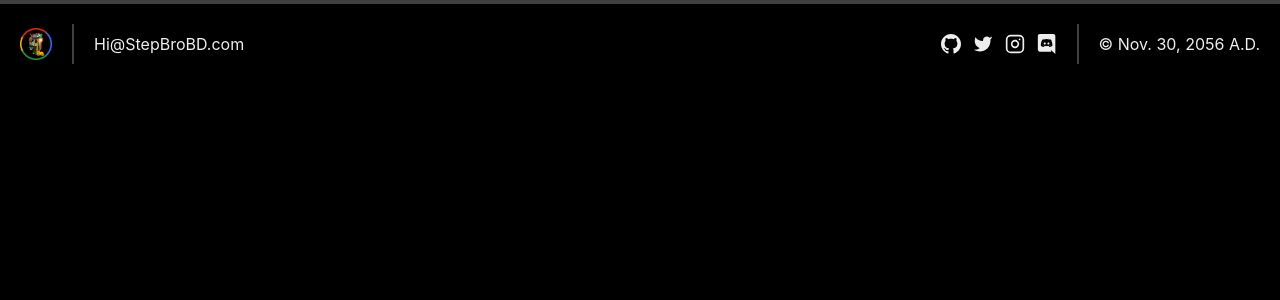
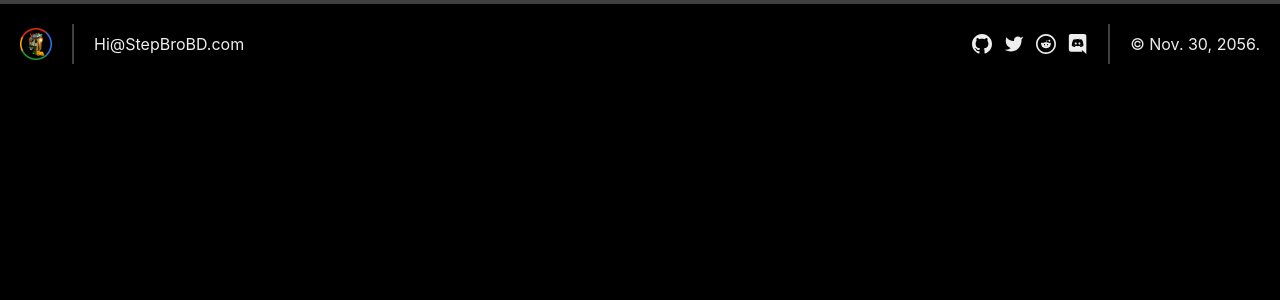
Before and after one commit to stepbrobd/stepbrobd, a Next.js app: page / in a window 1280 px wide. Shown: the top 300 px of the page. Built offline with nearby package versions, Linux system fonts and the light colour scheme.

Commit message:
footer update

```diff
--- a/src/components/footer.tsx
+++ b/src/components/footer.tsx
@@ -6,53 +6,66 @@ import {FunctionComponent} from "react"
 const Footer: FunctionComponent = () => {
     return (
         <footer className="border-t-2 border-neutral-700">
-            <div className="container px-5 pt-5 pb-4 mx-auto flex items-center sm:flex-row flex-col">
+            <div className="container flex flex-row items-center mx-auto px-5 pt-5 pb-4">
+                <div
+                    className="container flex flex-col sm:flex-row items-center border-neutral-700"> {/* footer - left side */}
                     <Link href="/">
-                    <a className="flex title-font items-center md:justify-start justify-center">
+                        <a className="flex justify-center items-center">
                             <Image src="/favicons/favicon-96x96.png" width={32} height={32} alt="StepBroBD"/>
                         </a>
                     </Link>
                     <Link href="mailto:Hi@StepBroBD.com?subject=Hi!">
-                    <a className="text-m mt-4 sm:ml-5 sm:pl-5 sm:border-l-2 border-neutral-700 sm:py-2 sm:mt-0">
+                        <a className="text-m border-neutral-700 sm:ml-5 sm:pl-5 sm:border-l-2 sm:py-2">
                             <span>Hi@StepBroBD.com</span>
                         </a>
                     </Link>
-                <span className="inline-flex sm:ml-auto sm:mt-0 mt-4 justify-center sm:justify-start">
-                    <Link href="https://github.com/StepBroBD"><a className="ml-3" target="_blank">
+                </div>
+
+                <div
+                    className="container flex flex-col sm:flex-row items-center border-neutral-700"> {/* footer - right side */}
+                    <span className="inline-flex justify-center sm:ml-auto">
+                        <Link href="https://github.com/StepBroBD">
+                            <a className="ml-3" target="_blank">
                                 <svg fill="currentColor" strokeLinecap="round" strokeLinejoin="round"
                                      strokeWidth="2" className="w-5 h-5" viewBox="0 0 24 24">
                                     <path
                                         d="M12 0c-6.626 0-12 5.373-12 12 0 5.302 3.438 9.8 8.207 11.387.599.111.793-.261.793-.577v-2.234c-3.338.726-4.033-1.416-4.033-1.416-.546-1.387-1.333-1.756-1.333-1.756-1.089-.745.083-.729.083-.729 1.205.084 1.839 1.237 1.839 1.237 1.07 1.834 2.807 1.304 3.492.997.107-.775.418-1.305.762-1.604-2.665-.305-5.467-1.334-5.467-5.931 0-1.311.469-2.381 1.236-3.221-.124-.303-.535-1.524.117-3.176 0 0 1.008-.322 3.301 1.23.957-.266 1.983-.399 3.003-.404 1.02.005 2.047.138 3.006.404 2.291-1.552 3.297-1.23 3.297-1.23.653 1.653.242 2.874.118 3.176.77.84 1.235 1.911 1.235 3.221 0 4.609-2.807 5.624-5.479 5.921.43.372.823 1.102.823 2.222v3.293c0 .319.192.694.801.576 4.765-1.589 8.199-6.086 8.199-11.386 0-6.627-5.373-12-12-12z"/>
                                 </svg>
-                    </a></Link>
-                    <Link href="https://twitter.com/StepBroBD"><a className="ml-3" target="_blank">
+                        </a>
+                        </Link>
+                        <Link href="https://twitter.com/StepBroBD">
+                            <a className="ml-3" target="_blank">
                                 <svg fill="currentColor" strokeLinecap="round" strokeLinejoin="round" strokeWidth="2"
                                      className="w-5 h-5" viewBox="0 0 24 24">
                                     <path
                                         d="M23 3a10.9 10.9 0 01-3.14 1.53 4.48 4.48 0 00-7.86 3v1A10.66 10.66 0 013 4s-4 9 5 13a11.64 11.64 0 01-7 2c9 5 20 0 20-11.5a4.5 4.5 0 00-.08-.83A7.72 7.72 0 0023 3z"/>
                                 </svg>
-                    </a></Link>
-                    <Link href="https://www.instagram.com/StepBroBD"><a className="ml-3" target="_blank">
-                        <svg fill="none" stroke="currentColor" strokeLinecap="round" strokeLinejoin="round"
+                            </a>
+                        </Link>
+                        <Link href="https://www.reddit.com/user/StepBroBD">
+                            <a className="ml-3" target="_blank">
+                                <svg fill="currentColor" stroke="none" strokeLinecap="round" strokeLinejoin="round"
                                      strokeWidth="2" className="w-5 h-5" viewBox="0 0 24 24">
-                            <rect width="20" height="20" x="2" y="2" rx="5" ry="5"/>
-                            <path d="M16 11.37A4 4 0 1112.63 8 4 4 0 0116 11.37zm1.5-4.87h.01"/>
-                        </svg>
-                    </a></Link>
-                    <Link href="https://discordapp.com/users/664337668842192899"><a className="ml-3" target="_blank">
+                                    <path
+                                        d="M12 2c5.514 0 10 4.486 10 10s-4.486 10-10 10-10-4.486-10-10 4.486-10 10-10zm0-2c-6.627 0-12 5.373-12 12s5.373 12 12 12 12-5.373 12-12-5.373-12-12-12zm6 11.889c0-.729-.596-1.323-1.329-1.323-.358 0-.681.143-.92.373-.905-.595-2.13-.975-3.485-1.023l.742-2.334 2.008.471-.003.029c0 .596.487 1.082 1.087 1.082.599 0 1.086-.485 1.086-1.082s-.488-1.082-1.087-1.082c-.46 0-.852.287-1.01.69l-2.164-.507c-.094-.023-.191.032-.22.124l-.827 2.603c-1.419.017-2.705.399-3.65 1.012-.237-.219-.552-.356-.9-.356-.732.001-1.328.594-1.328 1.323 0 .485.267.905.659 1.136-.026.141-.043.283-.043.429-.001 1.955 2.404 3.546 5.359 3.546 2.956 0 5.36-1.591 5.36-3.546 0-.137-.015-.272-.038-.405.416-.224.703-.657.703-1.16zm-8.612.908c0-.434.355-.788.791-.788.436 0 .79.353.79.788 0 .434-.355.787-.79.787-.436.001-.791-.352-.791-.787zm4.53 2.335c-.398.396-1.024.589-1.912.589l-.007-.001-.007.001c-.888 0-1.514-.193-1.912-.589-.073-.072-.073-.19 0-.262.072-.072.191-.072.263 0 .325.323.864.481 1.649.481l.007.001.007-.001c.784 0 1.324-.157 1.649-.481.073-.072.19-.072.263 0 .073.072.073.19 0 .262zm-.094-1.547c-.436 0-.79-.353-.79-.787 0-.434.355-.788.79-.788.436 0 .79.353.79.788 0 .434-.354.787-.79.787z"/>                        </svg>
+                            </a>
+                        </Link>
+                        <Link href="https://discordapp.com/users/664337668842192899">
+                            <a className="ml-3" target="_blank">
                                 <svg fill="currentColor" strokeLinecap="round" strokeLinejoin="round"
                                      strokeWidth="2" className="w-5 h-5" viewBox="0 0 24 24">
                                     <path
                                         d="M19.54 0c1.356 0 2.46 1.104 2.46 2.472v21.528l-2.58-2.28-1.452-1.344-1.536-1.428.636 2.22h-13.608c-1.356 0-2.46-1.104-2.46-2.472v-16.224c0-1.368 1.104-2.472 2.46-2.472h16.08zm-4.632 15.672c2.652-.084 3.672-1.824 3.672-1.824 0-3.864-1.728-6.996-1.728-6.996-1.728-1.296-3.372-1.26-3.372-1.26l-.168.192c2.04.624 2.988 1.524 2.988 1.524-1.248-.684-2.472-1.02-3.612-1.152-.864-.096-1.692-.072-2.424.024l-.204.024c-.42.036-1.44.192-2.724.756-.444.204-.708.348-.708.348s.996-.948 3.156-1.572l-.12-.144s-1.644-.036-3.372 1.26c0 0-1.728 3.132-1.728 6.996 0 0 1.008 1.74 3.66 1.824 0 0 .444-.54.804-.996-1.524-.456-2.1-1.416-2.1-1.416l.336.204.048.036.047.027.014.006.047.027c.3.168.6.3.876.408.492.192 1.08.384 1.764.516.9.168 1.956.228 3.108.012.564-.096 1.14-.264 1.74-.516.42-.156.888-.384 1.38-.708 0 0-.6.984-2.172 1.428.36.456.792.972.792.972zm-5.58-5.604c-.684 0-1.224.6-1.224 1.332 0 .732.552 1.332 1.224 1.332.684 0 1.224-.6 1.224-1.332.012-.732-.54-1.332-1.224-1.332zm4.38 0c-.684 0-1.224.6-1.224 1.332 0 .732.552 1.332 1.224 1.332.684 0 1.224-.6 1.224-1.332 0-.732-.54-1.332-1.224-1.332z"/>
                                 </svg>
-                    </a></Link>
+                            </a>
+                        </Link>
                     </span>
-
-                <div className="text-m mt-4 sm:ml-5 sm:pl-5 sm:border-l-2 border-neutral-700 sm:py-2 sm:mt-0">
+                    <div className="text-m border-neutral-700 sm:ml-5 sm:pl-5 sm:border-l-2 sm:py-2">
                         <Link
                             href="https://opensea.io/assets/0x57f1887a8bf19b14fc0df6fd9b2acc9af147ea85/42303080142962679593185109697494649809117032969304814184272812681325690219089">
-                        <a target="_blank">&copy; Nov. 30, 2056 A.D.</a>
+                            <a target="_blank">&copy; Nov. 30, 2056.</a>
                         </Link>
+                    </div>
                 </div>
             </div>
         </footer>
```
Lines whose indentation alone changed are shown as unchanged.
